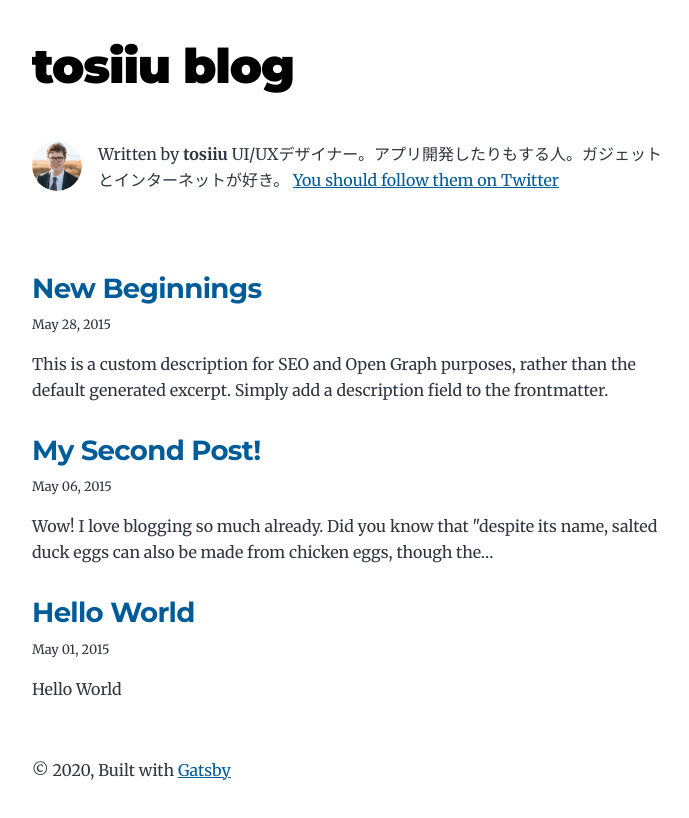
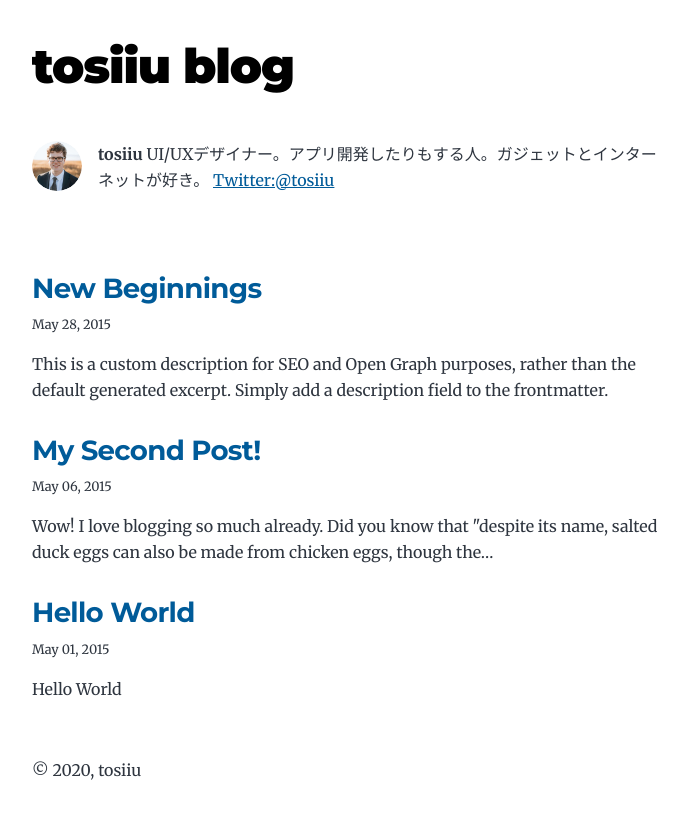
Before and after one commit to tosiiu/tosiiu-blog, a Gatsby site: page / in a window 1280 px wide. Shown: the whole page, without its empty margins (292-981 px from the left). Built offline with nearby package versions, Linux system fonts and the light colour scheme; Gatsby itself is replaced by a stand-in of ours.

Commit message:
bioとlayoutの情報書き換え

```diff
--- a/src/components/bio.js
+++ b/src/components/bio.js
@@ -53,10 +53,10 @@ const Bio = () => {
       )}
       {author?.name && (
         <p>
-          Written by <strong>{author.name}</strong> {author?.summary || null}
+          <strong>{author.name}</strong> {author?.summary || null}
           {` `}
           <a href={`https://twitter.com/${social?.twitter || ``}`}>
-            You should follow them on Twitter
+            Twitter:@tosiiu
           </a>
         </p>
       )}
--- a/src/components/layout.js
+++ b/src/components/layout.js
@@ -25,9 +25,7 @@ const Layout = ({ location, title, children }) => {
       <header className="global-header">{header}</header>
       <main>{children}</main>
       <footer>
-        © {new Date().getFullYear()}, Built with
-        {` `}
-        <a href="https://www.gatsbyjs.com">Gatsby</a>
+        © {new Date().getFullYear()}, tosiiu
       </footer>
     </div>
   )
```
